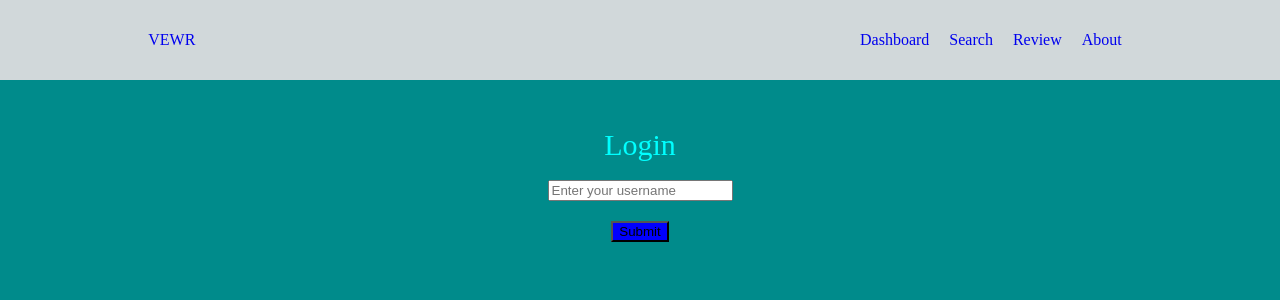
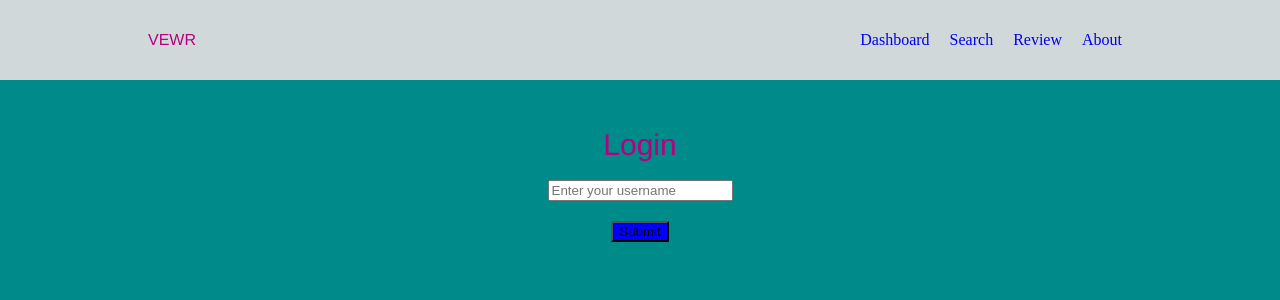
Before and after one commit to fluid-designs/Vewr, a React (Create React App) app: page / in a window 1280 px wide. Shown: the top 300 px of the page. Built offline with nearby package versions, Linux system fonts and the light colour scheme.

Commit message:
import scss files into app.scss

```diff
--- a/src/styles/app.scss
+++ b/src/styles/app.scss
@@ -1,3 +1,8 @@
+@import "variables";
+@import "base";
+@import "layout";
+@import "module";
+
 body {
   color: aqua;
   background-color: darkcyan;
--- a/src/styles/base.scss
+++ b/src/styles/base.scss
@@ -1,5 +1,3 @@
-@import "variables";
-
 * {box-sizing: border-box;}
 
 h1, h2, h3, h4, h5, h6 {
--- a/src/styles/layout.scss
+++ b/src/styles/layout.scss
@@ -1,5 +1,3 @@
-@import "variables";
-
 .nav {
   background-color: $dark-background;
 }
--- a/src/styles/module.scss
+++ b/src/styles/module.scss
@@ -1,5 +1,3 @@
-@import "variables";
-
 img {
   width: 150px
 }
--- a/src/styles/variables.scss
+++ b/src/styles/variables.scss
@@ -4,6 +4,6 @@ $primary-color: rgb(15, 57, 102);
 $secondary-color: rgb(0, 130, 80);
 $light-background: #f0f0df;
 $dark-background: #261c2e;
-$heading-color: rgb(182, 0, 125)
+$heading-color: rgb(182, 0, 125);
 $text-color: #333333;
 $link-color: red;
```
